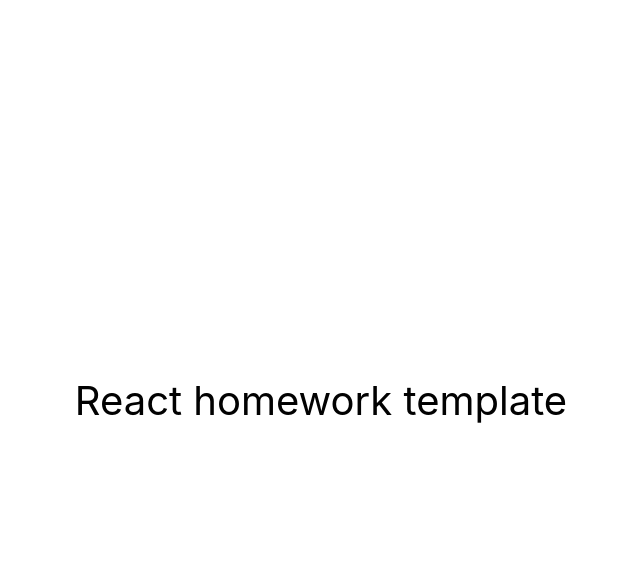
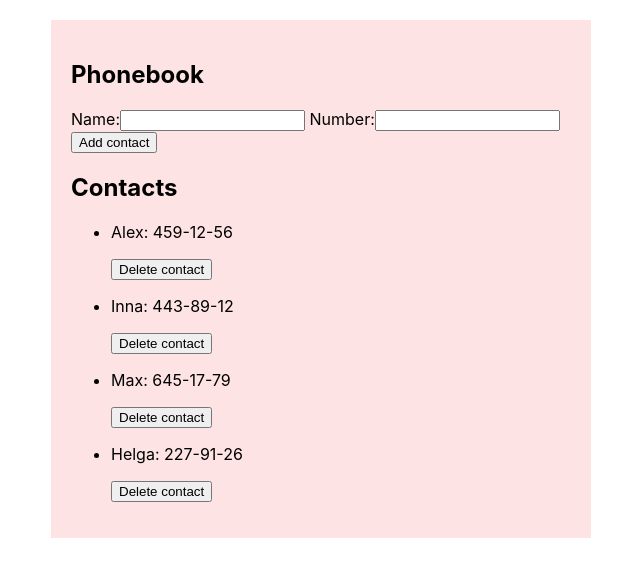
Before and after one commit to sasha-khomiak/goit-react-hw-02-phonebook, a React (Create React App) app: page / in a window 1280 px wide. Shown: the top 576 px of the page, without its empty margins (319-959 px from the left). Built offline with nearby package versions, Linux system fonts and the light colour scheme.

Commit message:
start of ther project

```diff
--- a/package.json
+++ b/package.json
@@ -7,9 +7,11 @@
     "@testing-library/jest-dom": "^5.16.3",
     "@testing-library/react": "^12.1.4",
     "@testing-library/user-event": "^13.5.0",
+    "nanoid": "^4.0.2",
     "react": "^18.1.0",
     "react-dom": "^18.1.0",
     "react-scripts": "5.0.1",
+    "styled-components": "^5.3.10",
     "web-vitals": "^2.1.3"
   },
   "scripts": {
--- a/src/components/App.jsx
+++ b/src/components/App.jsx
@@ -1,16 +1,91 @@
-export const App = () => {
-  return (
-    <div
-      style={{
-        height: '100vh',
-        display: 'flex',
-        justifyContent: 'center',
-        alignItems: 'center',
-        fontSize: 40,
-        color: '#010101'
-      }}
-    >
-      React homework template
-    </div>
-  );
-};
+// імпорт реакту і компоненту реакту
+import React, { Component } from 'react';
+
+// імпорт стилізованих компонентів для App
+import { Container } from './App.styled';
+
+// імпорт компонентів
+import ContactList from './ContactList';
+import Filter from './Filter';
+import ContactForm from './ContactForm';
+
+// створення нашого компоненту-класу App
+export class App extends Component {
+  //наші стейти
+  state = {
+    contacts: [
+      { id: 'id-1', name: 'Alex', number: '459-12-56' },
+      { id: 'id-2', name: 'Inna', number: '443-89-12' },
+      { id: 'id-3', name: 'Max', number: '645-17-79' },
+      { id: 'id-4', name: 'Helga', number: '227-91-26' },
+    ],
+    name: '',
+  };
+
+  // метод, який видаляє наш контакт із стейту в властивості contacts, що є масивом обʼєктів
+  deleteContact = index => {
+    // console.log('index', index);
+    this.setState(prevState => {
+      // console.log('prevState', prevState.contacts);
+      return {
+        contacts: prevState.contacts.filter(element => element.id !== index),
+      };
+    });
+  };
+
+  // метод, який додає новий контакт в стейт в властивість contacts, що є масивом обʼєктів
+
+  render() {
+    return (
+      <Container>
+        <h2>Phonebook</h2>
+        <div>
+          <form>
+            <label>
+              Name:
+              <input
+                type="text"
+                name="name"
+                pattern="^[a-zA-Zа-яА-Я]+(([' -][a-zA-Zа-яА-Я ])?[a-zA-Zа-яА-Я]*)*$"
+                title="Name may contain only letters, apostrophe, dash and spaces. For example Adrian, Jacob Mercer, Charles de Batz de Castelmore d'Artagnan"
+                required
+              />
+            </label>
+            <label>
+              {' '}
+              Number:
+              <input
+                type="tel"
+                name="number"
+                pattern="\+?\d{1,4}?[-.\s]?\(?\d{1,3}?\)?[-.\s]?\d{1,4}[-.\s]?\d{1,4}[-.\s]?\d{1,9}"
+                title="Phone number must be digits and can contain spaces, dashes, parentheses and can start with +"
+                required
+              />
+            </label>
+            <button type="submit">Add contact</button>
+          </form>
+        </div>
+        <h2>Contacts</h2>
+
+        <ContactList state={this.state} deleteContact={this.deleteContact} />
+        {/* <ul>
+          {this.state.contacts.map(item => {
+            return (
+              <li key={item.id}>
+                <p>
+                  {item.name}: {item.number}
+                </p>
+                <button
+                  type="button"
+                  onClick={() => this.deleteContact(item.id)}
+                >
+                  Delete contact
+                </button>
+              </li>
+            );
+          })}
+        </ul> */}
+      </Container>
+    );
+  }
+}
--- /dev/null
+++ b/src/components/App.styled.jsx
@@ -0,0 +1,11 @@
+import styled from 'styled-components';
+
+export const Container = styled.div`
+  margin-top: 20px;
+  margin-left: auto;
+  margin-right: auto;
+
+  padding: 20px;
+  width: 500px;
+  background-color: #fde3e3;
+`;
--- /dev/null
+++ b/src/components/ContactForm/index.js
@@ -0,0 +1 @@
+export { default } from './ContactForm';
--- /dev/null
+++ b/src/components/ContactList/ContactList.jsx
@@ -0,0 +1,23 @@
+const ContactList = props => {
+  console.log(props);
+  const { contacts } = props.state;
+  console.log(contacts);
+  return (
+    <ul>
+      {contacts.map(item => {
+        return (
+          <li key={item.id}>
+            <p>
+              {item.name}: {item.number}
+            </p>
+            <button type="button" onClick={() => props.deleteContact(item.id)}>
+              Delete contact
+            </button>
+          </li>
+        );
+      })}
+    </ul>
+  );
+};
+
+export default ContactList;
--- /dev/null
+++ b/src/components/ContactList/index.js
@@ -0,0 +1 @@
+export { default } from './ContactList';
--- /dev/null
+++ b/src/components/Filter/index.js
@@ -0,0 +1 @@
+export { default } from './Filter';
```
Also changed, not shown: src/components/ContactForm/ContactForm.jsx (added), src/components/ContactForm/ContactForm.styled.jsx (added), src/components/ContactList/ContactList.styled.jsx (added), src/components/Filter/Filter.jsx (added), src/components/Filter/Filter.styled.jsx (added), 1 other file (tests, documents, lock files or other folders).
